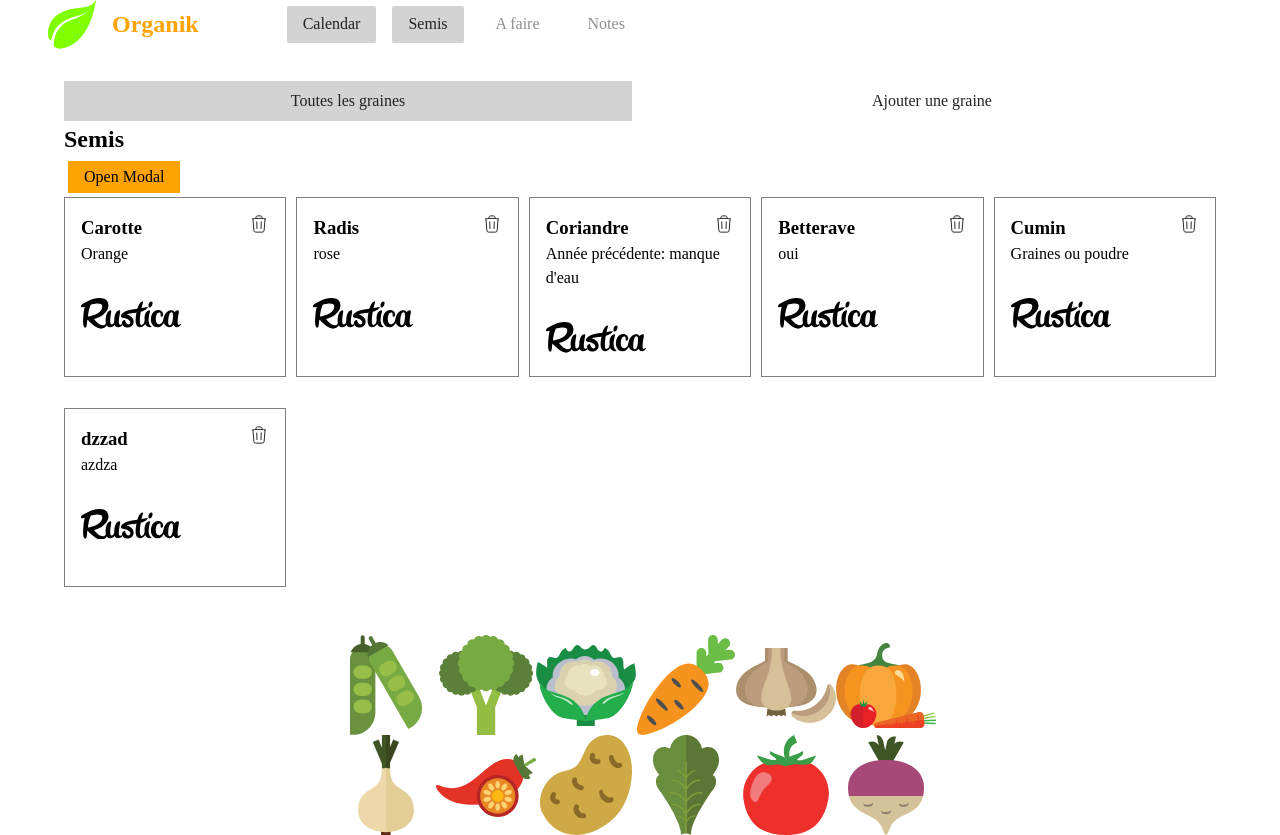
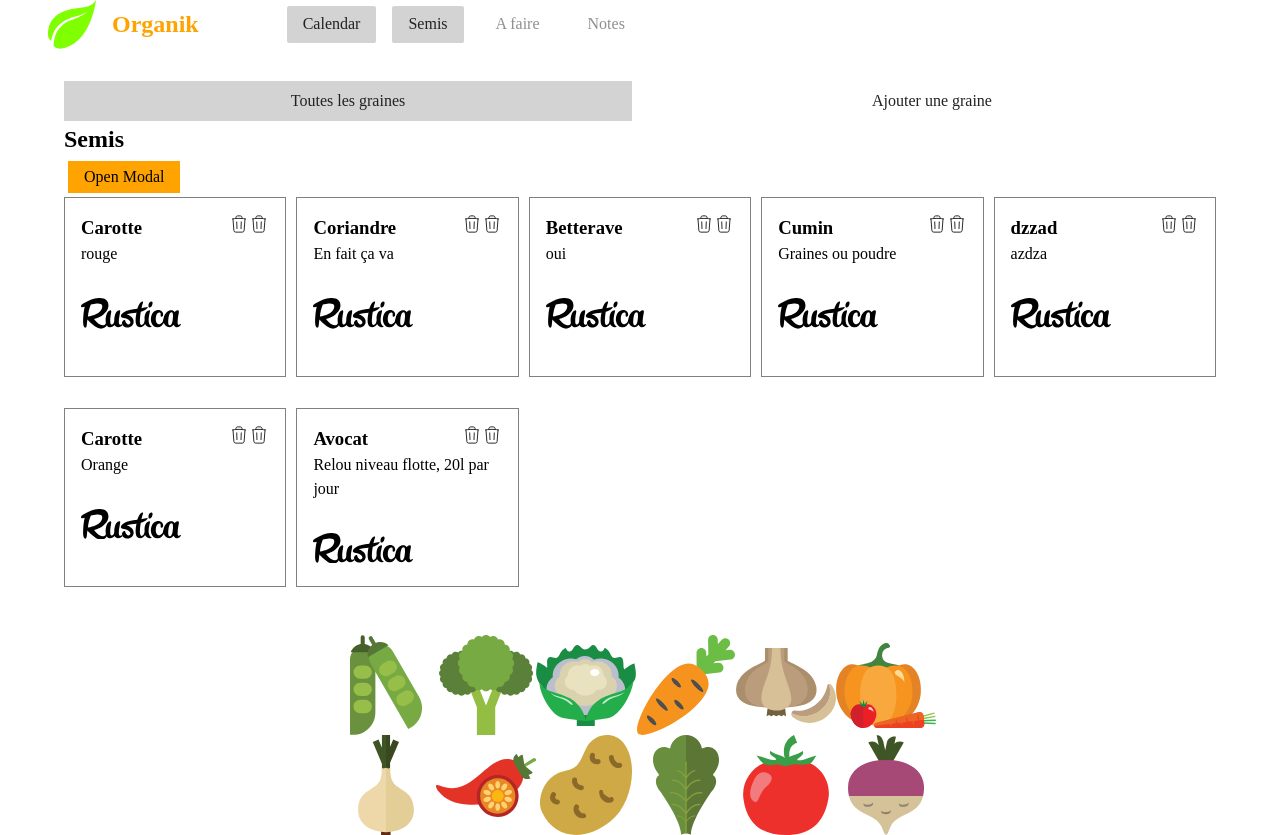
Before and after one commit to Tom-Po/jardinage, a React (Vite) app: page /seeds in a window 1280 px wide. Built offline with nearby package versions, Linux system fonts and the light colour scheme; data requests are answered from the project's data file.

Commit message:
modal close on escape

```diff
--- a/src/assets/data/vegetables-db.json
+++ b/src/assets/data/vegetables-db.json
@@ -11,35 +11,24 @@
         0
       ],
       "name": "Carotte",
-      "description": "Orange",
-      "type": "Aromatiques"
-    },
-    {
-      "id": 2,
-      "growingMonths": [
-        3,
-        10,
-        1,
-        4,
-        6,
-        11
-      ],
-      "name": "Radis",
-      "description": "rose",
+      "description": "rouge",
       "type": "Aromatiques"
     },
     {
       "id": 3,
       "growingMonths": [
         4,
-        5,
-        6,
-        7,
         0,
-        1
+        1,
+        2,
+        3,
+        8,
+        9,
+        10,
+        11
       ],
       "name": "Coriandre",
-      "description": "Année précédente: manque d'eau",
+      "description": "En fait ça va",
       "type": "Aromatiques"
     },
     {
@@ -73,6 +62,31 @@
       "name": "dzzad",
       "description": "azdza",
       "type": "Aromatiques"
+    },
+    {
+      "growingMonths": [
+        3,
+        2,
+        8,
+        9,
+        10,
+        0
+      ],
+      "name": "Carotte",
+      "description": "Orange",
+      "type": "Aromatiques",
+      "id": 8
+    },
+    {
+      "growingMonths": [
+        4,
+        5,
+        7
+      ],
+      "name": "Avocat",
+      "description": "Relou niveau flotte, 20l par jour",
+      "type": "Aromatiques",
+      "id": 9
     }
   ],
   "todos": [
--- a/src/component/Seed.tsx
+++ b/src/component/Seed.tsx
@@ -2,7 +2,10 @@ import { useEffect, useState } from 'react';
 import { ReactComponent as Rustica } from '../assets/RusticaNoir.svg';
 import { ReactComponent as TrashBin } from '../assets/TrashBin.svg';
 import MONTHS from '../constant/Date';
+import MyModal from '../screens/ShowModal';
+import Button from './Button';
 import styles from './Seed.module.css';
+import SeedAddForm from './SeedAddForm';
 
 export enum SEED_TYPE {
     TOMATE = 'Tomate',
@@ -31,6 +34,24 @@ interface ISeed {
 
 const Seed: React.FC<ISeed> = ({ id = 0, seed, updateSeed, displayMonth = false, noLink = false, deleteSeed }) => {
     const [showMonths, setShowMonths] = useState(displayMonth)
+    const [showModal, setShowModal] = useState(false);
+
+    const closeModal = () => setShowModal(false);
+
+    const handleCloseButton = (
+        <Button onClick={closeModal}>
+            Mettre à jour
+        </Button>
+    );
+
+    const mainModal = (
+        <MyModal closeModal={closeModal} handleCloseButton={handleCloseButton}>
+            <SeedAddForm init={seed} onSubmit={(e) => {
+                console.log(e);
+                closeModal()
+            }} />
+        </MyModal>
+    );
 
     return (
         <div className={styles.Seed}>
@@ -39,8 +60,11 @@ const Seed: React.FC<ISeed> = ({ id = 0, seed, updateSeed, displayMonth = false,
                 <p className={`${styles.Description} ${!seed.description && styles.disabled}`}>{seed.description ?? "Pas de description"}</p>
                 <div className={styles.Delete}>
                     <TrashBin onClick={() => deleteSeed(seed)} />
+                    <TrashBin onClick={() => setShowModal(true)} />
                 </div>
             </>
+            {showModal && mainModal}
+
             {showMonths && (
                 <div className={styles.Months}>
                     {MONTHS.MONTHS.map((month, i) => (
--- a/src/component/SeedAddForm.tsx
+++ b/src/component/SeedAddForm.tsx
@@ -9,7 +9,7 @@ import styles from './SeedAddForm.module.css';
 
 interface ISeedAddForm {
     onSubmit: Function,
-    init?: Omit<SeedType, "id">
+    init?: Omit<SeedType, "id"> & { id?: number }
 }
 
 const initialSeed: Omit<SeedType, "id"> = {
@@ -19,18 +19,24 @@ const initialSeed: Omit<SeedType, "id"> = {
     type: SEED_TYPE.AROMATIQUE
 }
 
-const SeedAddForm: React.FC<ISeedAddForm> = ({ onSubmit, init = initialSeed }) => {
+const SeedAddForm: React.FC<ISeedAddForm> = ({ onSubmit, init = { ...initialSeed, id: 0 } }) => {
     const [seed, setSeed] = useState(init)
 
     const navigate = useNavigate()
     const queryClient = useQueryClient()
 
     const addSeed = useMutation({
-        mutationFn: (newSeed: Omit<SeedType, "id">) =>
-            axios.post(`http://localhost:3000/seeds/`, newSeed),
+        mutationFn: (newSeed: SeedType) => {
+            if (newSeed.id) {
+                return axios.put(`http://localhost:3000/seeds/${newSeed.id}`, newSeed)
+            } else {
+                return axios.post(`http://localhost:3000/seeds/`, newSeed)
+            }
+        },
         onSuccess: () => {
             navigate('/seeds')
             queryClient.invalidateQueries({ queryKey: ['seeds'] })
+            onSubmit()
         },
     })
 
--- a/src/screens/ShowModal.tsx
+++ b/src/screens/ShowModal.tsx
@@ -6,9 +6,16 @@ type IModal = React.PropsWithChildren & { closeModal: React.MouseEventHandler<HT
 
 const MyModal: React.FC<IModal> = ({ closeModal, children, handleCloseButton }) => {
     useEffect(() => {
+        const listener = (e: KeyboardEvent) => {
+            if (e.key === "Escape") closeModal();
+        }
+
         document.body.style.overflowY = "hidden";
+        document.addEventListener('keydown', listener)
+
         return () => {
             document.body.style.overflowY = "scroll";
+            document.removeEventListener('keydown', listener)
         };
     }, []);
 
```
